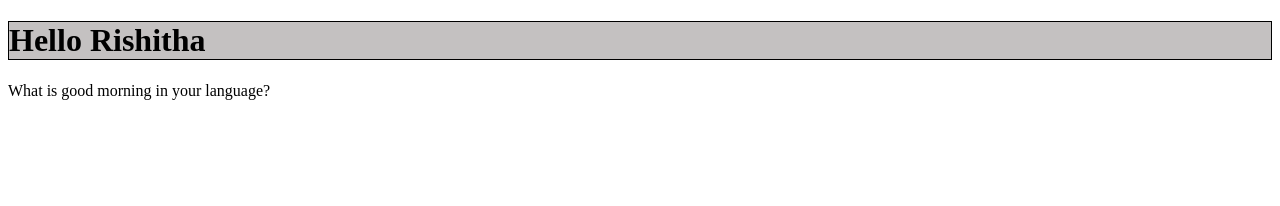
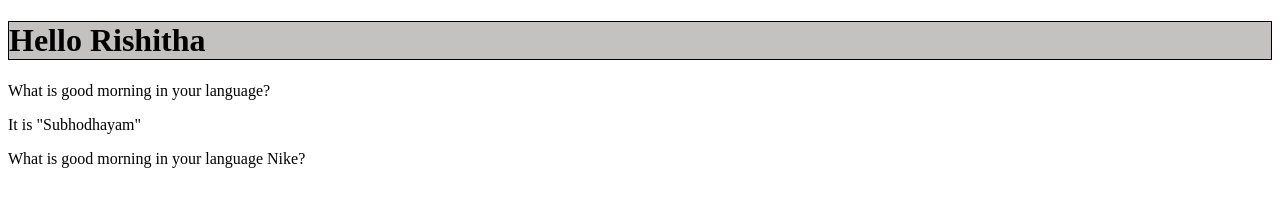
Before and after one commit to Rishitha-Anantha/SD2, a plain HTML site: page index.html in a window 1280 px wide. Drawn offline with Linux system fonts and the light colour scheme.

Commit message:
I have made some changes have a look

```diff
--- a/index.html
+++ b/index.html
@@ -9,5 +9,7 @@
 <body>
   <h1>Hello Rishitha</h1>
   <p>What is good morning in your language?</p>
+  <p>It is "Subhodhayam"</p>
+  <p>What is good morning in your language Nike?</p>
 </body>
 </html>
```
